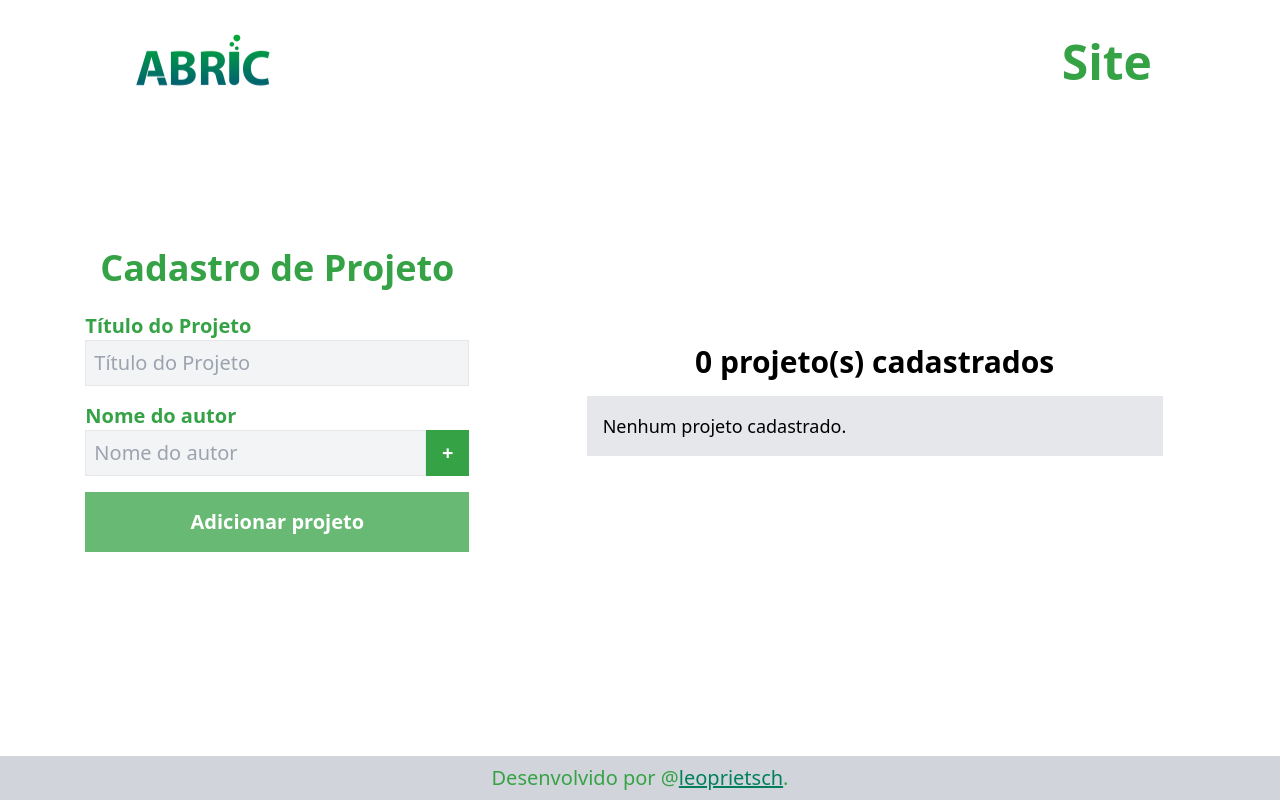
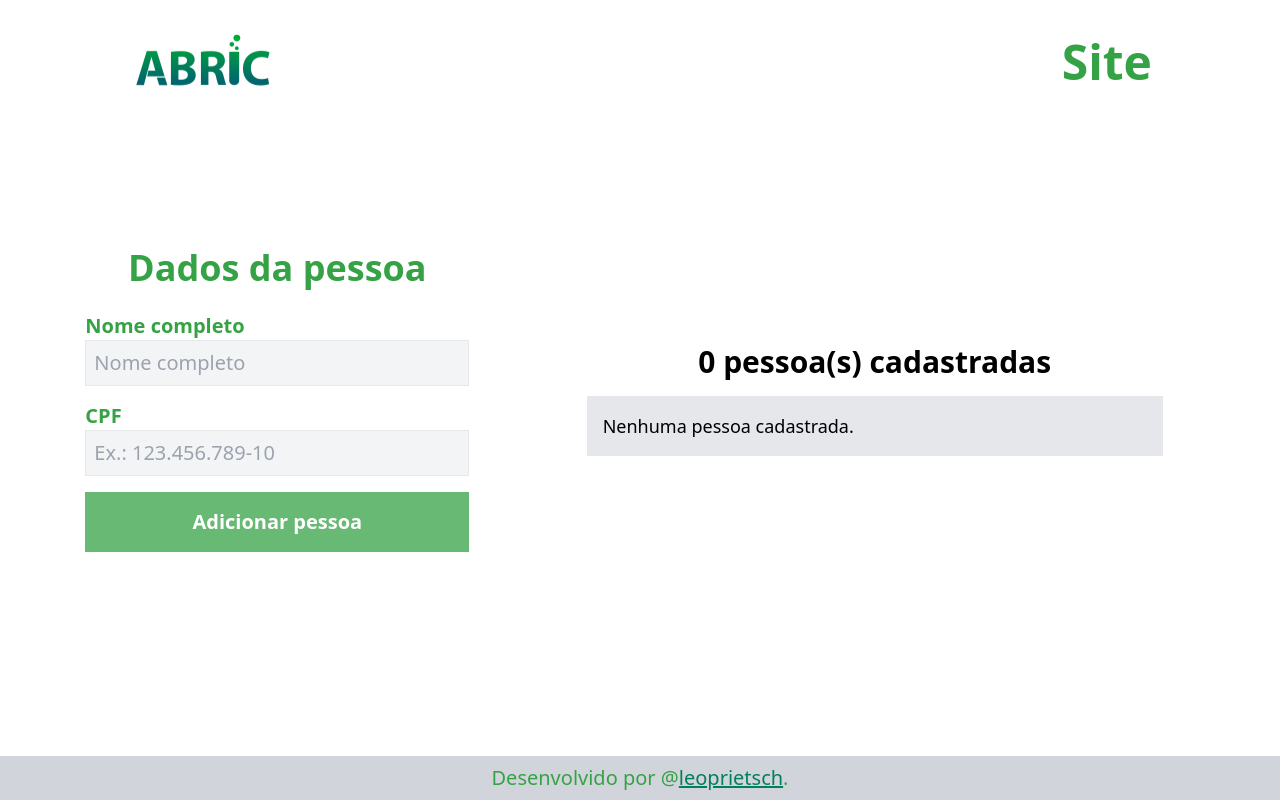
Before and after one commit to ABRIC-ONG/gerador-certificado-30-dias, a React (Vite) app: page / in a window 1280 px wide. Built offline with nearby package versions, Linux system fonts and the light colour scheme.

Commit message:
feat: add certificate generator for tdc event

```diff
--- a/src/App.tsx
+++ b/src/App.tsx
@@ -5,14 +5,14 @@ import { Form } from "./components/Form";
 import { List } from "./components/List";
 
 function App() {
-  const [projects, setProjects] = useState<Project[]>([]);
+  const [people, setPeople] = useState<Person[]>([]);
 
   return (
     <>
       <Header />
       <main className="flex flex-col items-center mb-4 md:mb-0 md:min-h-screen md:justify-evenly lg:w-screen lg:flex-row">
-        <Form setProjects={setProjects} projects={projects} />
-        <List projects={projects} />
+        <Form setPeople={setPeople} people={people} />
+        <List people={people} />
       </main>
       <footer className="hidden md:flex justify-center w-full md:fixed bottom-0 justify-self-center bg-gray-300 py-2">
         <span className="font-semi text-primary">
--- a/src/components/Form.tsx
+++ b/src/components/Form.tsx
@@ -1,105 +1,67 @@
 import { useState } from "react";
+import { cpfMask } from "../utils/CPFMask";
 
 interface FormProps {
-  setProjects: React.Dispatch<React.SetStateAction<Project[]>>;
-  projects: Project[];
+  setPeople: React.Dispatch<React.SetStateAction<Person[]>>;
+  people: Person[];
 }
 
-const initialProject = {
-  title: "",
-  authors: [],
+const initialPerson = {
+  name: "",
+  cpf: "",
 };
-const initialAuthorName = "";
 
 const Form = (props: FormProps) => {
-  const [project, setProject] = useState<Project>(initialProject);
-  const [authorName, setAuthorName] = useState<string>(initialAuthorName);
+  const [person, setPerson] = useState<Person>(initialPerson);
 
-  const addAuthor = () => {
-    if (authorName) project.authors.push({ name: authorName });
-    setAuthorName(initialAuthorName);
-  };
-
-  const removeAuthor = (index: number) => {
-    let authors = project.authors;
-    authors = authors.filter(
-      (selectedAuthor) => selectedAuthor !== project.authors[index]
-    );
-    setProject({ ...project, authors });
-  };
-
-  const addProject = () => {
-    props.setProjects([...props.projects, project]);
-    setProject(initialProject);
-    setAuthorName(initialAuthorName);
+  const addPerson = () => {
+    props.setPeople([...props.people, person]);
+    setPerson(initialPerson);
   };
 
   return (
     <form className="flex flex-col items-left py-4 w-[90%] max-w-sm mb-">
       <h1 className="text-2xl self-center mb-6 font-bold text-primary lg:text-4xl">
-        Cadastro de Projeto
+        Dados da pessoa
       </h1>
-      <label className="text-primary font-semibold text-lg md:text-xl">
-        Título do Projeto
+      <label
+        htmlFor="name"
+        className="text-primary font-semibold text-lg md:text-xl"
+      >
+        Nome completo
       </label>
       <input
+        id="name"
         className="appearance-none border bg-gray-100 p-2 focus:bg-white focus:outline-darkPrimary mb-4 md:text-xl"
-        placeholder="Título do Projeto"
-        value={project.title}
-        onChange={(e) =>
-          setProject({ ...project, title: e.currentTarget.value })
-        }
+        placeholder="Nome completo"
+        value={person.name}
+        onChange={(e) => setPerson({ ...person, name: e.currentTarget.value })}
       />
-      {project.authors.length > 0 && (
-        <>
-          <label className="text-primary font-semibold text-lg md:text-xl">
-            Autor(es)
-          </label>
-          <ul className="md:mb-4">
-            {project.authors.map((author, index) => {
-              return (
-                <li key={index} className="flex items-center">
-                  <button
-                    type="button"
-                    onClick={() => removeAuthor(index)}
-                    className="text-red-400 font-bold text-xl p-1"
-                  >
-                    X
-                  </button>
-                  <span className="inline-block md:text-xl max-w-full overflow-hidden text-ellipsis">
-                    {author.name}
-                  </span>
-                </li>
-              );
-            })}
-          </ul>
-        </>
-      )}
-      <label className="text-primary font-semibold text-lg md:text-xl">
-        Nome do autor
+      <label
+        htmlFor="cpf"
+        className="text-primary font-semibold text-lg md:text-xl"
+      >
+        CPF
       </label>
       <div className="mb-4 flex">
         <input
+          maxLength={14}
+          id="cpf"
           className="flex-1 appearance-none border bg-gray-100 p-2 md:text-xl focus:bg-white focus:outline-darkPrimary"
-          placeholder="Nome do autor"
-          value={authorName}
-          onChange={(e) => setAuthorName(e.currentTarget.value)}
+          placeholder="Ex.: 123.456.789-10"
+          value={person.cpf}
+          onChange={(e) =>
+            setPerson({ ...person, cpf: cpfMask(e.currentTarget.value) })
+          }
         />
-        <button
-          type="button"
-          onClick={addAuthor}
-          className="p-4 text-white bg-primary font-bold py-2"
-        >
-          +
-        </button>
       </div>
       <button
         type="button"
-        onClick={addProject}
-        disabled={!project?.title || !(project.authors.length > 0)}
+        onClick={addPerson}
+        disabled={!person?.name || !person?.cpf}
         className="px-16 text-white bg-primary font-bold py-2  md:text-xl disabled:opacity-75 md:py-4"
       >
-        Adicionar projeto
+        Adicionar pessoa
       </button>
     </form>
   );
--- /dev/null
+++ b/src/components/GenerateAllButton.tsx
@@ -0,0 +1,91 @@
+import download from "downloadjs";
+import { PDFDocument, StandardFonts, rgb } from "pdf-lib";
+import certificatePath from "../assets/certificate_template.pdf";
+import { useMemo } from "react";
+
+interface GenerateAllButtonProps {
+  people: Person[];
+}
+
+export const GenerateAllButton = (props: GenerateAllButtonProps) => {
+  const { people } = props;
+
+  // TODO: implement memo for calculating cpf measurements (will always be the same for every certificate)
+  // const cpfLineHeight = useMemo();
+  // const cpfLineWidth = useMemo();
+
+  const NAME_FONT_SIZE = 32;
+  const CPF_FONT_SIZE = 18;
+  const TEXT_MAX_WIDTH = 620;
+  const TEXT_COLOR = rgb(0.208, 0.635, 0.271);
+
+  const downloadCertificates = async () => {
+    const certificateTemplate = await fetch(certificatePath).then((res) =>
+      res.arrayBuffer()
+    );
+
+    people?.forEach(async (person) => {
+      const { cpf, name } = person;
+
+      const pdf = await PDFDocument.load(certificateTemplate);
+
+      // TODO: change to Roboto
+      const font = await pdf.embedFont(StandardFonts.Helvetica);
+
+      const pdfPage = pdf.getPages()?.[0];
+      const { width: pdfWidth } = pdfPage.getSize();
+
+      let studentFontSize = NAME_FONT_SIZE + 1;
+      let nameTextWidth: number;
+      do {
+        studentFontSize -= 1;
+        nameTextWidth = font.widthOfTextAtSize(name, studentFontSize);
+      } while (nameTextWidth > TEXT_MAX_WIDTH);
+
+      const nameTextHeight = font.heightAtSize(studentFontSize);
+      pdfPage.drawText(name, {
+        y: 322.5 - nameTextHeight / 2,
+        size: studentFontSize,
+        font,
+        x: pdfWidth / 2 - nameTextWidth / 2,
+        color: TEXT_COLOR,
+      });
+
+      // TODO: useMemo
+      const cpfLineHeight = font.heightAtSize(CPF_FONT_SIZE);
+      const cpfLineWidth = font.widthOfTextAtSize(cpf, CPF_FONT_SIZE);
+
+      pdfPage.drawText(cpf, {
+        y: 279.5 - cpfLineHeight / 2,
+        size: CPF_FONT_SIZE,
+        font,
+        x: pdfWidth / 2 - cpfLineWidth / 2 + 2,
+        color: TEXT_COLOR,
+      });
+
+      const pdfTitle = [cpf, name].join(" - ");
+      pdf.setTitle(pdfTitle);
+      pdf.setLanguage("pt-br");
+      pdf.setAuthor("Associação Brasileira de Incentivo à Ciência");
+      pdf.setCreator("Gerador de Certificados - ABRIC");
+      pdf.setProducer("Gerador de Certificados - ABRIC");
+      pdf.setKeywords(["Ciência", "Tecnologia", "Certificado", "Prêmio"]);
+      pdf.setSubject("Certificado");
+
+      const pdfBytes = await pdf.save();
+      download(pdfBytes, `${pdfTitle}.pdf`, "application/pdf");
+    });
+  };
+
+  return (
+    <>
+      <button
+        className="bg-primary py-2 text-white font-bold mt-4"
+        onClick={downloadCertificates}
+      >
+        BAIXAR <span className="font-bold">TODOS</span> OS CERTIFICADOS{" "}
+        {people?.length}
+      </button>
+    </>
+  );
+};
--- a/src/components/GeneratorButton.tsx
+++ b/src/components/GeneratorButton.tsx
@@ -1,65 +1,33 @@
 import download from "downloadjs";
 import { PDFDocument, PDFFont, StandardFonts, rgb } from "pdf-lib";
-import certificatePath from "../assets/premio_abric_incentivo_ciencia.pdf";
+import certificatePath from "../assets/certificate_template.pdf";
 
 interface GeneratorButtonProps {
-  selectedProject: Project;
+  selectedPerson: Person;
 }
 
 export const GeneratorButton = (props: GeneratorButtonProps) => {
-  const { selectedProject } = props;
+  const { selectedPerson: selectedProject } = props;
 
-  const DEFAULT_FONT_SIZE = 20;
-  const TEXT_MAX_WIDTH = 550;
-  const TITLE_MAX_HEIGHT = 85;
+  const NAME_FONT_SIZE = 32;
+  const CPF_FONT_SIZE = 18;
+  const TEXT_MAX_WIDTH = 620;
   const TEXT_COLOR = rgb(0.208, 0.635, 0.271);
-
-  function wrapText(
-    text: string,
-    font: PDFFont,
-    fontSize: number,
-    maxWidth: number,
-    maxHeight: number
-  ): string[] {
-    const words = text.split(" ");
-    let line = "";
-    let result = "";
-    for (let n = 0; n < words.length; n++) {
-      const testLine = line + words[n] + " ";
-      const testWidth = font.widthOfTextAtSize(testLine, fontSize);
-      if (testWidth > maxWidth) {
-        result += line + "\n";
-        line = words[n] + " ";
-      } else {
-        line = testLine;
-      }
-    }
-    result += line;
-
-    const paragraphs = result.split("\n");
-
-    font.heightAtSize(fontSize);
-
-    if (paragraphs.length * font.heightAtSize(fontSize) > maxHeight)
-      return wrapText(text, font, fontSize - 1, maxWidth, maxHeight);
-    else return paragraphs;
-  }
 
   const downloadCertificates = async () => {
     const certificateTemplate = await fetch(certificatePath).then((res) =>
       res.arrayBuffer()
     );
 
-    selectedProject.authors?.forEach(async (author) => {
     const pdf = await PDFDocument.load(certificateTemplate);
-      const font = await pdf.embedFont(StandardFonts.HelveticaBold);
+    const font = await pdf.embedFont(StandardFonts.Helvetica);
 
     const pdfPage = pdf.getPages()?.[0];
     const { width: pdfWidth } = pdfPage.getSize();
 
-      const studentName = author.name;
+    const studentName = selectedProject?.name;
 
-      let studentFontSize = DEFAULT_FONT_SIZE + 1;
+    let studentFontSize = NAME_FONT_SIZE + 1;
     let studentBoxWidth: number;
     do {
       studentFontSize -= 1;
@@ -68,47 +36,26 @@ export const GeneratorButton = (props: GeneratorButtonProps) => {
 
     const studentBoxHeight = font.heightAtSize(studentFontSize);
     pdfPage.drawText(studentName, {
-        y: 250 - studentBoxHeight / 2,
+      y: 322.5 - studentBoxHeight / 2,
       size: studentFontSize,
       font,
       x: pdfWidth / 2 - studentBoxWidth / 2,
       color: TEXT_COLOR,
     });
 
-      const projectTitle = selectedProject.title;
-      let titleFontSize = DEFAULT_FONT_SIZE + 1;
-      let lines: string[];
-      let titleLineHeight: number;
+    const { cpf } = selectedProject;
+    const titleLineHeight = font.heightAtSize(CPF_FONT_SIZE);
+    const titleLineWidth = font.widthOfTextAtSize(cpf, CPF_FONT_SIZE);
 
-      do {
-        titleFontSize -= 1;
-        titleLineHeight = font.heightAtSize(titleFontSize);
-        lines = wrapText(
-          projectTitle,
+    pdfPage.drawText(cpf, {
+      y: 279.5 - titleLineHeight / 2,
+      size: CPF_FONT_SIZE,
       font,
-          titleFontSize,
-          TEXT_MAX_WIDTH,
-          TITLE_MAX_HEIGHT
-        );
-      } while (lines.length * titleLineHeight > TITLE_MAX_HEIGHT);
-
-      const wrapedTitleFinalHeight = lines.length * titleLineHeight;
-      lines.forEach((line, index) => {
-        const titleLineWidth = font.widthOfTextAtSize(line, titleFontSize);
-
-        pdfPage.drawText(line, {
-          y:
-            200 -
-            (TITLE_MAX_HEIGHT - wrapedTitleFinalHeight) / 2 -
-            index * titleLineHeight,
-          size: titleFontSize,
-          font,
-          x: pdfWidth / 2 - titleLineWidth / 2,
+      x: pdfWidth / 2 - titleLineWidth / 2 + 2,
       color: TEXT_COLOR,
     });
-      });
 
-      const pdfTitle = [projectTitle, studentName].join(" - ");
+    const pdfTitle = [cpf, studentName].join(" - ");
     pdf.setTitle(pdfTitle);
     pdf.setLanguage("pt-br");
     pdf.setAuthor("Associação Brasileira de Incentivo à Ciência");
@@ -119,15 +66,16 @@ export const GeneratorButton = (props: GeneratorButtonProps) => {
 
     const pdfBytes = await pdf.save();
     download(pdfBytes, `${pdfTitle}.pdf`, "application/pdf");
-    });
   };
 
   return (
+    <>
       <button
         className="bg-primary py-2 text-white font-bold mt-4"
         onClick={downloadCertificates}
       >
-      BAIXAR CERTIFICADO{selectedProject?.authors?.length > 1 && "(S)"}
+        BAIXAR CERTIFICADO de {selectedProject?.name}
       </button>
+    </>
   );
 };
--- a/src/components/List.tsx
+++ b/src/components/List.tsx
@@ -1,55 +1,56 @@
 import { useEffect, useState } from "react";
 import { ListPage } from "./List/ListPage";
-import { ProjectAuthors } from "./List/ProjectAuthors";
+import { PersonCPF } from "./List/PersonCPF";
 import { GeneratorButton } from "./GeneratorButton";
+import { GenerateAllButton } from "./GenerateAllButton";
 
 interface ListProps {
-  projects: Project[];
+  people: Person[];
 }
 
-const initialProjectIndex = 0;
+const initialPeopleIndex = 0;
 
 const List = (props: ListProps) => {
-  const { projects } = props;
-  const [projectIndex, setProjectIndex] = useState<number>(initialProjectIndex);
-  const [selectedProject, setSelectedProject] = useState<Project>(
-    projects[initialProjectIndex]
+  const { people: people } = props;
+  const [personIndex, setPersonIndex] = useState<number>(initialPeopleIndex);
+  const [selectedPerson, setSelectedPerson] = useState<Person>(
+    people[initialPeopleIndex]
   );
 
   useEffect(() => {
-    const newIndex = projects.length - 1;
-    setProjectIndex(newIndex);
-    setSelectedProject(projects[newIndex]);
-  }, [projects]);
+    const newIndex = people.length - 1;
+    setPersonIndex(newIndex);
+    setSelectedPerson(people[newIndex]);
+  }, [people]);
 
   useEffect(() => {
-    setSelectedProject(projects[projectIndex]);
-  }, [projectIndex]);
+    setSelectedPerson(people[personIndex]);
+  }, [personIndex]);
 
   return (
     <div className="flex flex-col items-center w-full max-w-xl lg:w-1/2 lg:max-w-3xl">
       <h2 className="font-bold text-xl mb-4 lg:text-3xl">
-        {projects.length} projeto(s) cadastrados
+        {people.length} pessoa(s) cadastradas
       </h2>
       <div className="p-4 flex flex-col text-lg w-[90%] bg-gray-200">
-        {projects?.length > 0 ? (
+        {people?.length > 0 ? (
           <>
+            <h2 className="font-bold text-xl mb-4 lg:text-xl">Nome completo</h2>
             <p className="font-semibold text-lg mb-2 lg:text-xl">
-              {selectedProject?.title}
+              {selectedPerson?.name}
             </p>
-            <ProjectAuthors
-              authors={selectedProject?.authors || ([] as Author[])}
+            <PersonCPF cpf={selectedPerson?.cpf} />
+            <ListPage
+              projectIndex={personIndex}
+              setProjectIndex={setPersonIndex}
+              projectCount={people.length ?? 0}
             />
-            <ListPage
-              projectIndex={projectIndex}
-              setProjectIndex={setProjectIndex}
-              projectCount={projects.length ?? 0}
-            />
-            <GeneratorButton selectedProject={selectedProject} />
+            <GeneratorButton selectedPerson={selectedPerson} />
+            <GenerateAllButton people={people} />
           </>
         ) : (
           <>
-            <h1>Nenhum projeto cadastrado.</h1>
+            <h1>Nenhuma pessoa cadastrada.</h1>
           </>
         )}
       </div>
--- a/src/components/List/ListPage.tsx
+++ b/src/components/List/ListPage.tsx
@@ -11,7 +11,7 @@ export const ListPage = (props: ListPageProps) => {
     setProjectIndex(projectIndex + indexIncrement);
   };
 
-  return (
+  return projectCount > 1 ? (
     <div className="flex justify-between items-center flex-1 mt-8">
       <button
         disabled={projectIndex === 0}
@@ -34,5 +34,7 @@ export const ListPage = (props: ListPageProps) => {
         Próximo
       </button>
     </div>
+  ) : (
+    <></>
   );
 };
--- /dev/null
+++ b/src/components/List/PersonCPF.tsx
@@ -0,0 +1,15 @@
+interface PersonCPFProps {
+  cpf: string;
+}
+export const PersonCPF = (props: PersonCPFProps) => {
+  const { cpf } = props;
+
+  return (
+    <h2 className="my-4 text-primary font-bold text-lg lg:text-xl inline">
+      CPF:{" "}
+      <span className="overflow-hidden text-ellipsis text-lg py-1 lg:text-xl">
+        {cpf}
+      </span>
+    </h2>
+  );
+};
--- a/src/entities/Author.ts
+++ /dev/null
@@ -1,5 +0,0 @@
-interface Author {
-  name: string;
-  email?: string;
-  phone?: string;
-}
--- /dev/null
+++ b/src/entities/Person.ts
@@ -0,0 +1,4 @@
+interface Person {
+  name: string;
+  cpf: string;
+}
--- a/src/entities/Project.ts
+++ /dev/null
@@ -1,4 +0,0 @@
-interface Project {
-  title: string;
-  authors: Author[];
-}
--- /dev/null
+++ b/src/utils/CPFMask.ts
@@ -0,0 +1,8 @@
+export const cpfMask = (value: string) => {
+  return value
+    .replace(/\D/g, "") // substitui qualquer caracter que nao seja numero por nada
+    .replace(/(\d{3})(\d)/, "$1.$2") // captura 2 grupos de numero o primeiro de 3 e o segundo de 1, apos capturar o primeiro grupo ele adiciona um ponto antes do segundo grupo de numero
+    .replace(/(\d{3})(\d)/, "$1.$2")
+    .replace(/(\d{3})(\d{1,2})/, "$1-$2")
+    .replace(/(-\d{2})\d+?$/, "$1"); // captura 2 numeros seguidos de um traço e não deixa ser digitado mais nada
+};
```
Also changed, not shown: src/components/List/ProjectAuthors.tsx (deleted, +0 -22 lines), 1 other file (tests, documents, lock files or other folders). Lines whose indentation alone changed are shown as unchanged.
